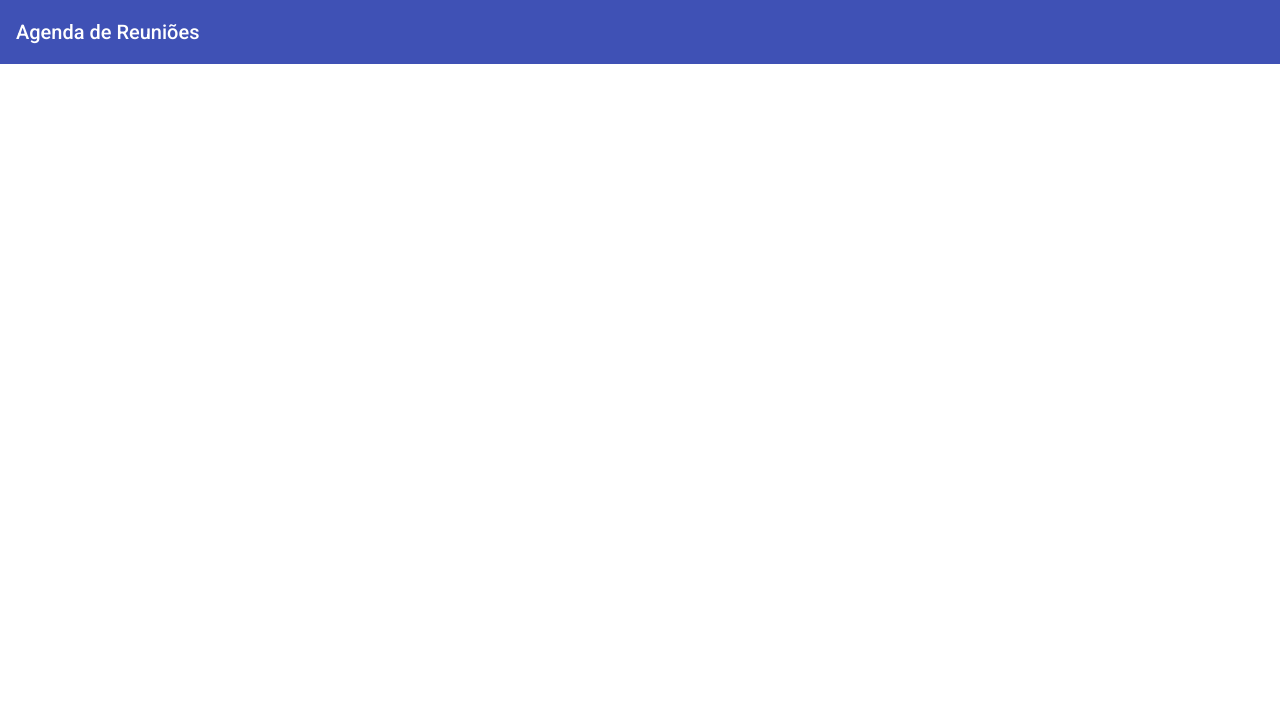
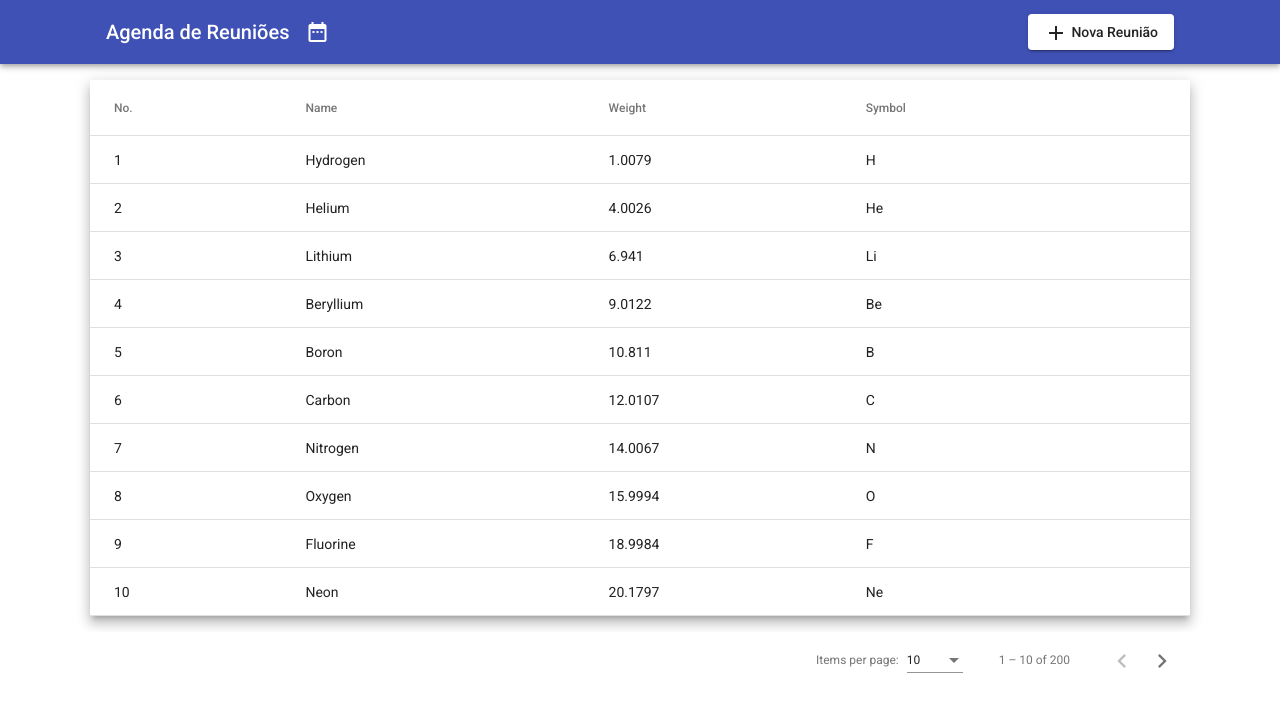
Before and after one commit to IvanConsalter/Angular_Project_02, an Angular app in the folder app-meeting/: page / in a window 1280 px wide. Shown: the top 712 px of the page. Built offline with nearby package versions, Linux system fonts and the light colour scheme.

Commit message:
added list in table

```diff
--- a/app-meeting/src/app/app.component.html
+++ b/app-meeting/src/app/app.component.html
@@ -1 +1,2 @@
 <router-outlet></router-outlet>
+<app-meeting-list></app-meeting-list>
--- a/app-meeting/src/app/components/home/home.component.css
+++ b/app-meeting/src/app/components/home/home.component.css
@@ -0,0 +1,15 @@
+.header {
+  max-width: 1100px;
+  display: flex;
+  justify-content: space-between;
+  align-items: center;
+}
+
+.header > span {
+  display: flex;
+  align-items: center;
+}
+
+.header > span mat-icon {
+  margin-left: 1rem;
+}
--- a/app-meeting/src/app/components/home/home.component.html
+++ b/app-meeting/src/app/components/home/home.component.html
@@ -1,5 +1,12 @@
-<mat-toolbar color="primary">
-  <mat-toolbar-row>
-    <span>Agenda de Reuniões</span>
+<mat-toolbar color="primary" class="mat-elevation-z4">
+  <mat-toolbar-row class="header container">
+    <span>
+      Agenda de Reuniões
+      <mat-icon>date_range</mat-icon>
+    </span>
+    <button mat-raised-button>
+      <mat-icon>add</mat-icon>
+      Nova Reunião
+    </button>
   </mat-toolbar-row>
 </mat-toolbar>
--- /dev/null
+++ b/app-meeting/src/app/components/meeting-list/meeting-list.component.css
@@ -0,0 +1,4 @@
+table {
+  width: 100%;
+  margin: 1rem auto;
+}
--- /dev/null
+++ b/app-meeting/src/app/components/meeting-list/meeting-list.component.html
@@ -0,0 +1,31 @@
+<table mat-table [dataSource]="dataSource" class="mat-elevation-z8 container">
+
+  <!-- Position Column -->
+  <ng-container matColumnDef="position">
+    <th mat-header-cell *matHeaderCellDef> No. </th>
+    <td mat-cell *matCellDef="let element"> {{element.position}} </td>
+  </ng-container>
+
+  <!-- Name Column -->
+  <ng-container matColumnDef="name">
+    <th mat-header-cell *matHeaderCellDef> Name </th>
+    <td mat-cell *matCellDef="let element"> {{element.name}} </td>
+  </ng-container>
+
+  <!-- Weight Column -->
+  <ng-container matColumnDef="weight">
+    <th mat-header-cell *matHeaderCellDef> Weight </th>
+    <td mat-cell *matCellDef="let element"> {{element.weight}} </td>
+  </ng-container>
+
+  <!-- Symbol Column -->
+  <ng-container matColumnDef="symbol">
+    <th mat-header-cell *matHeaderCellDef> Symbol </th>
+    <td mat-cell *matCellDef="let element"> {{element.symbol}} </td>
+  </ng-container>
+
+  <tr mat-header-row *matHeaderRowDef="displayedColumns"></tr>
+  <tr mat-row *matRowDef="let row; columns: displayedColumns;"></tr>
+</table>
+<mat-paginator class="container" [length]="200" [pageSizeOptions]="[10, 50, 100]" aria-label="Select page">
+</mat-paginator>
--- /dev/null
+++ b/app-meeting/src/app/components/meeting-list/meeting-list.component.ts
@@ -0,0 +1,39 @@
+import { Component, OnInit } from '@angular/core';
+
+export interface PeriodicElement {
+  name: string;
+  position: number;
+  weight: number;
+  symbol: string;
+}
+
+const ELEMENT_DATA: PeriodicElement[] = [
+  {position: 1, name: 'Hydrogen', weight: 1.0079, symbol: 'H'},
+  {position: 2, name: 'Helium', weight: 4.0026, symbol: 'He'},
+  {position: 3, name: 'Lithium', weight: 6.941, symbol: 'Li'},
+  {position: 4, name: 'Beryllium', weight: 9.0122, symbol: 'Be'},
+  {position: 5, name: 'Boron', weight: 10.811, symbol: 'B'},
+  {position: 6, name: 'Carbon', weight: 12.0107, symbol: 'C'},
+  {position: 7, name: 'Nitrogen', weight: 14.0067, symbol: 'N'},
+  {position: 8, name: 'Oxygen', weight: 15.9994, symbol: 'O'},
+  {position: 9, name: 'Fluorine', weight: 18.9984, symbol: 'F'},
+  {position: 10, name: 'Neon', weight: 20.1797, symbol: 'Ne'},
+];
+
+@Component({
+  selector: 'app-meeting-list',
+  templateUrl: './meeting-list.component.html',
+  styleUrls: ['./meeting-list.component.css']
+})
+
+export class MeetingListComponent implements OnInit {
+
+  displayedColumns: string[] = ['position', 'name', 'weight', 'symbol'];
+  dataSource = ELEMENT_DATA;
+
+  constructor() { }
+
+  ngOnInit(): void {
+  }
+
+}
--- a/app-meeting/src/styles.css
+++ b/app-meeting/src/styles.css
@@ -2,3 +2,9 @@
 
 html, body { height: 100%; }
 body { margin: 0; font-family: Roboto, "Helvetica Neue", sans-serif; }
+
+.container {
+  max-width: 1100px;
+  margin-left: auto;
+  margin-right: auto;
+}
```
Also changed, not shown: app-meeting/src/app/app.module.ts (+12 -2 lines), 1 other file (tests, documents, lock files or other folders).
